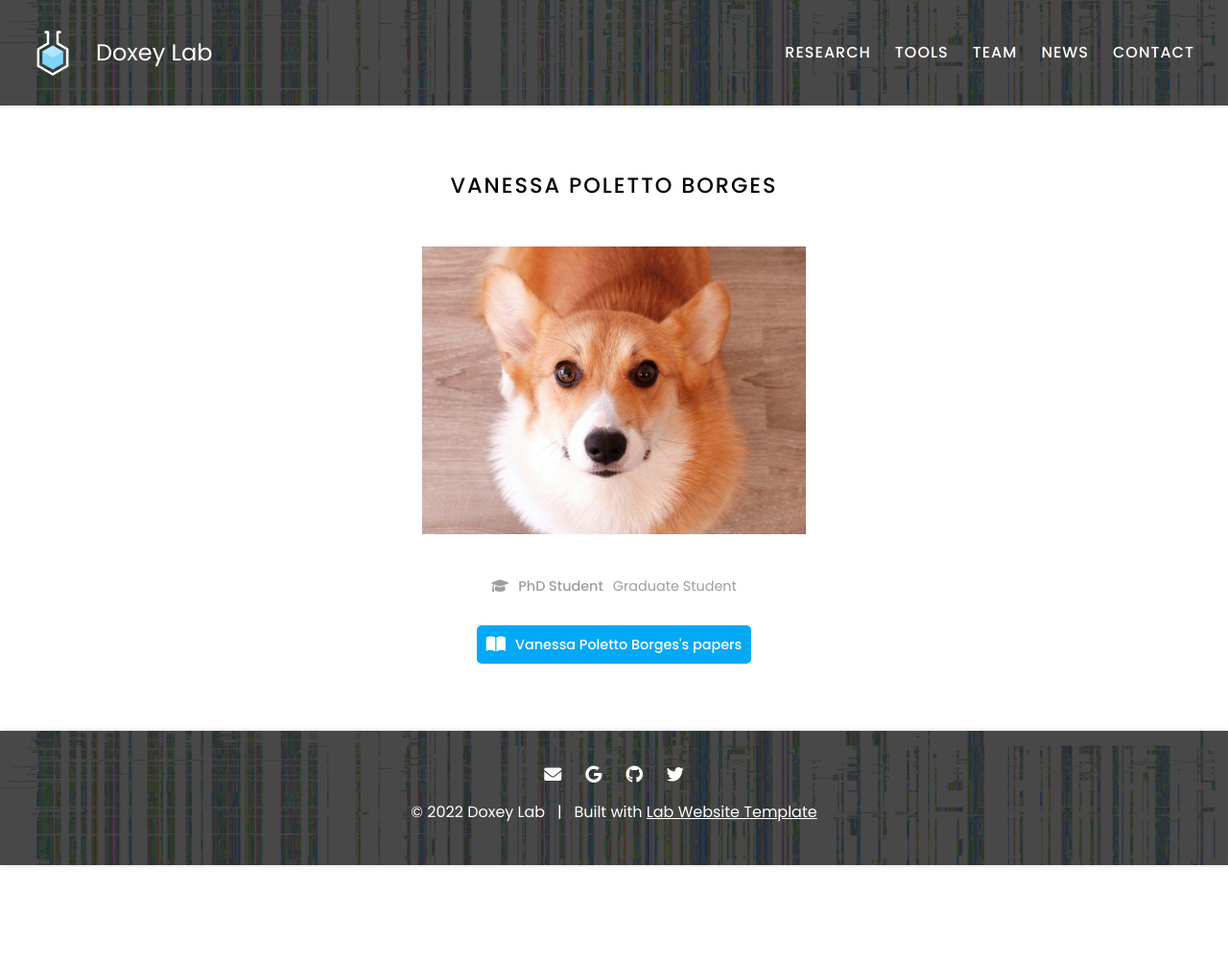
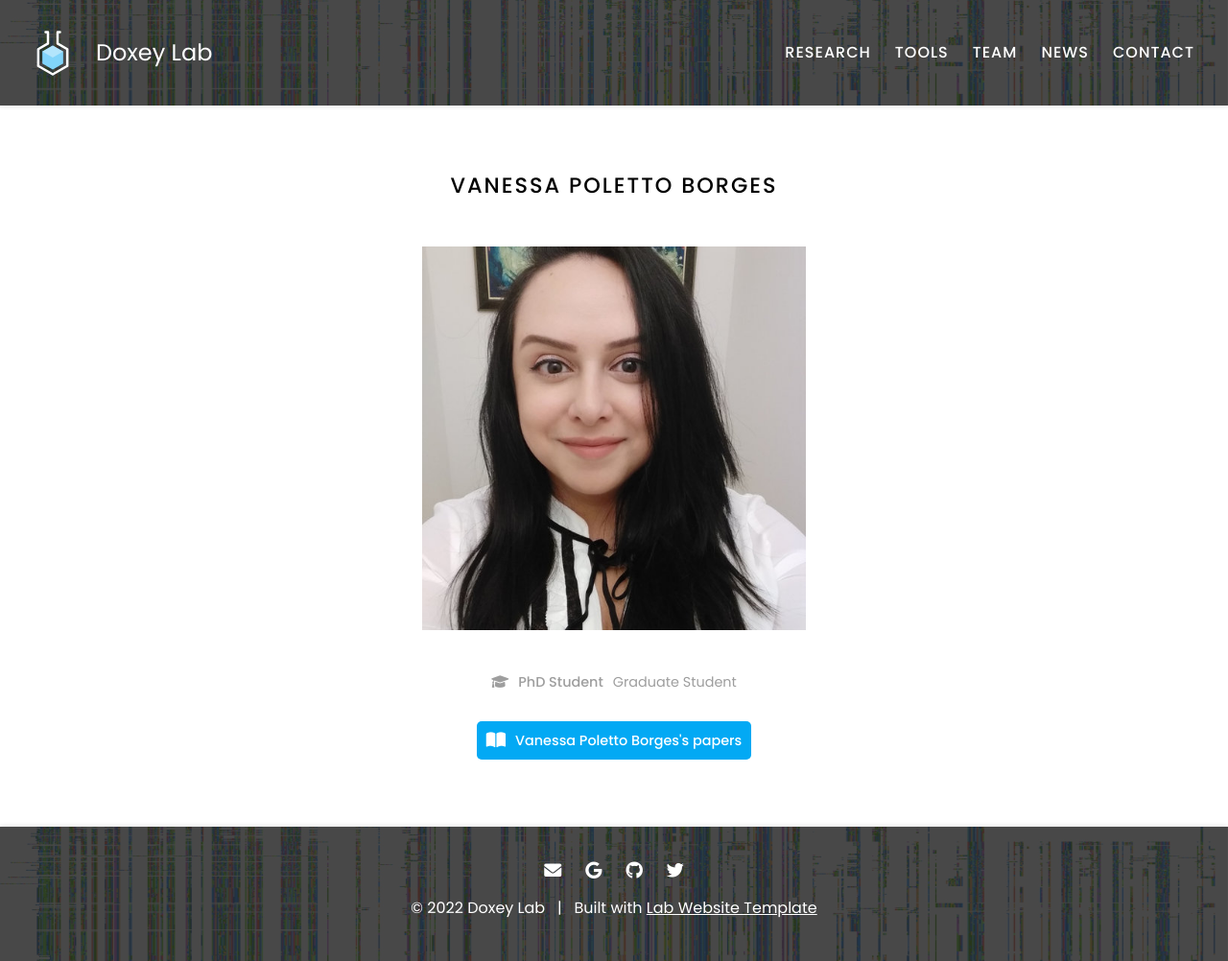
Before and after one commit to doxeylab/doxeylab-website, a Jekyll site: the page built from _members/vanessa-poletto-borges.md, in a window 1280 px wide. Shown: the whole page at 96% size. Built offline with Jekyll 4.4.1, drawn with Linux system fonts in a browser that asks for light colours; before the commit the page ends 902 px from its top, so only the background shows below that.

Commit message:
Update vanessa-poletto-borges.md

```diff
--- a/_members/vanessa-poletto-borges.md
+++ b/_members/vanessa-poletto-borges.md
@@ -1,6 +1,6 @@
 ---
 name: Vanessa Poletto-Borges
-image: images/member.jpg
+image: images/team/vanessa-poletto-borges.jpg
 description: Graduate Student
 role: phd
 group: current
```
